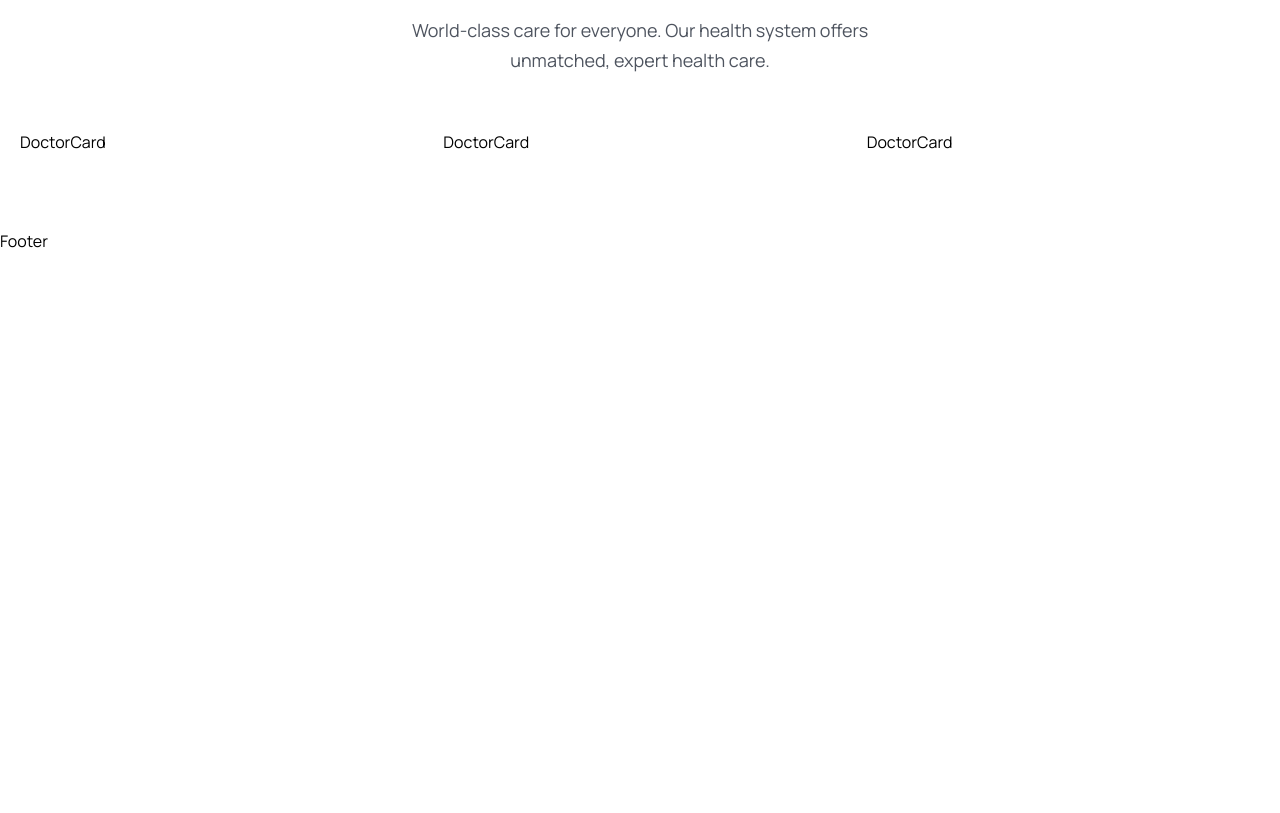
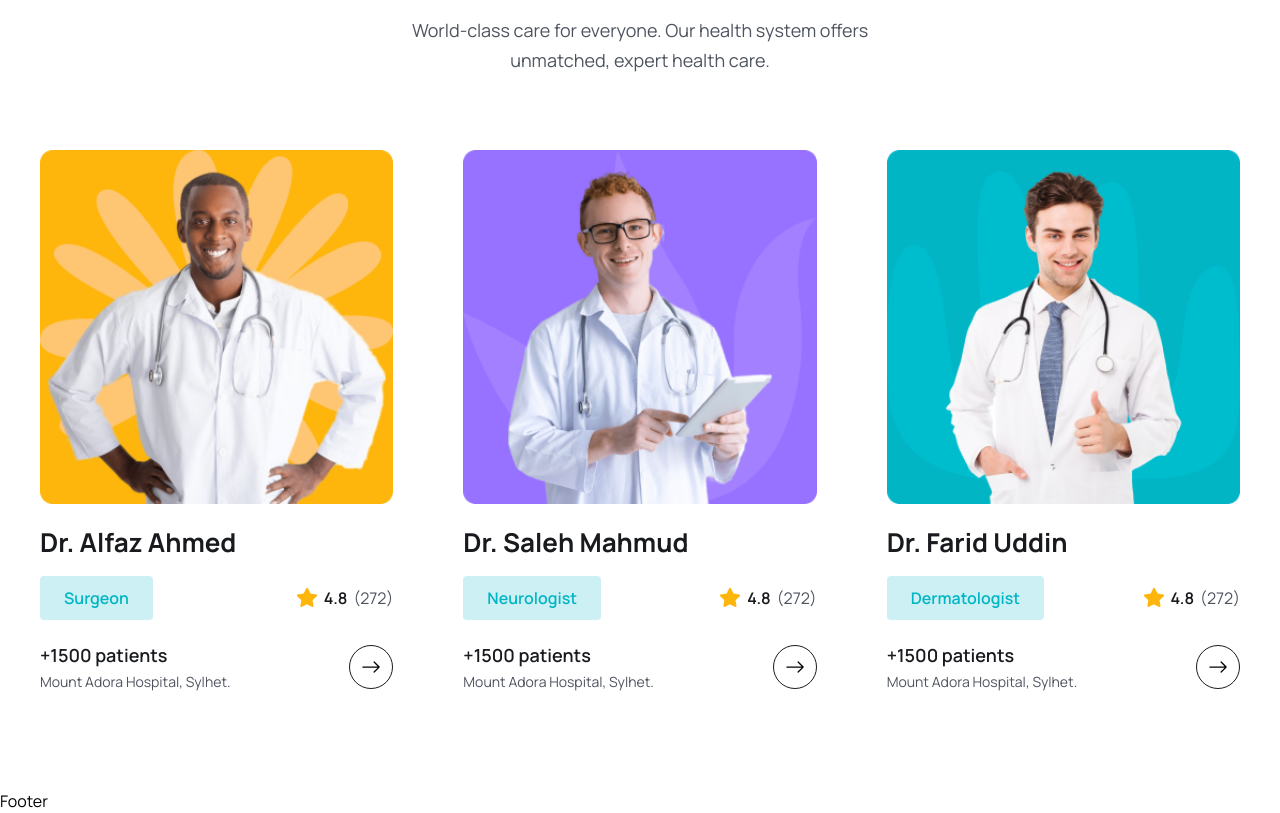
Before and after one commit to brad434/MedicareBooking, a React (Vite) app in the folder frontend/: page / in a window 1280 px wide. Shown: the part 3981-4794 px from the top of the page. Before the commit the page ends 4234 px from the top, so only its background shows below. Built offline with nearby package versions, Linux system fonts and the light colour scheme.

Commit message:
added doctors to the home page and created the card template

```diff
--- a/frontend/src/assets/data/doctors.js
+++ b/frontend/src/assets/data/doctors.js
@@ -6,7 +6,7 @@
   {
     id: "01",
     name: "Dr. Alfaz Ahmed",
-    specialty: "Surgeon",
+    specialization: "Surgeon",
     avgRating: 4.8,
     totalRating: 272,
     photo: doctorImg01,
@@ -16,7 +16,7 @@
   {
     id: "02",
     name: "Dr. Saleh Mahmud",
-    specialty: "Neurologist",
+    specialization: "Neurologist",
     avgRating: 4.8,
     totalRating: 272,
     photo: doctorImg02,
@@ -26,7 +26,7 @@
   {
     id: "03",
     name: "Dr. Farid Uddin",
-    specialty: "Dermatologist",
+    specialization: "Dermatologist",
     avgRating: 4.8,
     totalRating: 272,
     photo: doctorImg03,
--- a/frontend/src/components/Doctors/DoctorCard.jsx
+++ b/frontend/src/components/Doctors/DoctorCard.jsx
@@ -1,8 +1,49 @@
-import React from 'react'
+import React from 'react';
+import starIcon from '../../assets/images/Star.png';
+import { Link } from 'react-router-dom';
+import { BsArrowRight } from 'react-icons/bs';
 
-const DoctorCard = () => {
+const DoctorCard = ({ doctor }) => {
+
+    const { name, avgRating, totalRating, photo, specialization, totalPatients, hospital } = doctor
+
     return (
-        <div>DoctorCard</div>
+        <div className='p-3 lg:p-5'>
+            <div>
+                <img src={photo} alt="" className='w-full' />
+            </div>
+
+            <h2 className='text-[18px] leading-[30px] lg:text-[26px] lg:leading-9 text-headingColor font-[700] mt-3 lg:mt-5'>
+                {name}
+            </h2>
+
+            <div className="mt-2 lg:mt-4 flex items-center justify-between">
+                <span className='bg-[#CCF0F3] text-irisBlueColor py-1 px-2 lg:py-2 lg:px-6 text-[12px] leading-4 lg:text-[16px] lg:leading-7 font-semibold rounded'>
+                    {specialization}
+                </span>
+
+                <div className='flex items-center gap-[6px]'>
+                    <span className='flex items-center gap-[6px] text-[14px] leading-6 lg:text-[16px] lg:leading-7 font-semibold text-headingColor'>
+                        <img src={starIcon} alt="" /> {avgRating}
+                    </span>
+                    <span className='text-[14px] leading-6 lg:text-[16px] lg:leading-7 font-[400] text-textColor'>({totalRating})</span>
+                </div>
+            </div>
+
+            <div className="mt-[18px] lg:mt-5 flex items-center justify-between">
+                <div>
+                    <h3 className='text-[16px] leading-7 lg:text-[18px] lg:leading-[30px] font-semibold text-headingColor'>
+                        +{totalPatients} patients
+                    </h3>
+                    <p className='text-[14px] leading-6 font-[400] text-textColor'>{hospital}</p>
+                </div>
+
+                <Link to='/doctors'
+                    className='w-[44px] h-[44px] rounded-full border border-solid border-[#181A1E] flex items-center justify-center group hover:bg-primaryColor hover:border-none'>
+                    <BsArrowRight className='group-hover:text-white w-6 h-5' />
+                </Link>
+            </div>
+        </div>
     )
 }
 
--- a/frontend/src/components/Doctors/DoctorList.jsx
+++ b/frontend/src/components/Doctors/DoctorList.jsx
@@ -4,7 +4,7 @@
 const DoctorList = () => {
     return (
         <div className='grid grid-cols-1 sm:grid-cols-2 md:grid-cols-3 gap-5 lg:gap-[30px] mt-[30px] lg:mt-[55px]'>
-            {doctors.map((doctor, index) => <DoctorCard key={index} doctor={doctor} />)}
+            {doctors.map((doctor) => <DoctorCard key={doctor.id} doctor={doctor} />)}
         </div>
     )
 }
```
